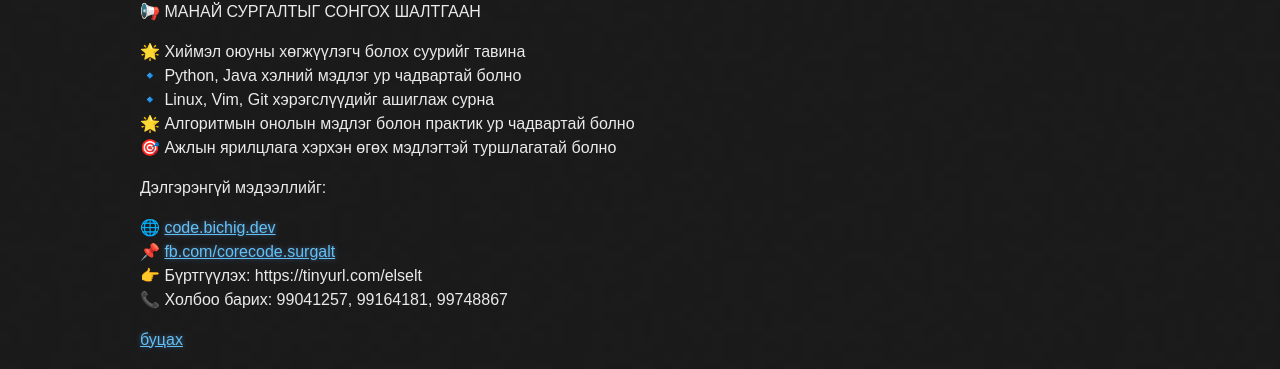
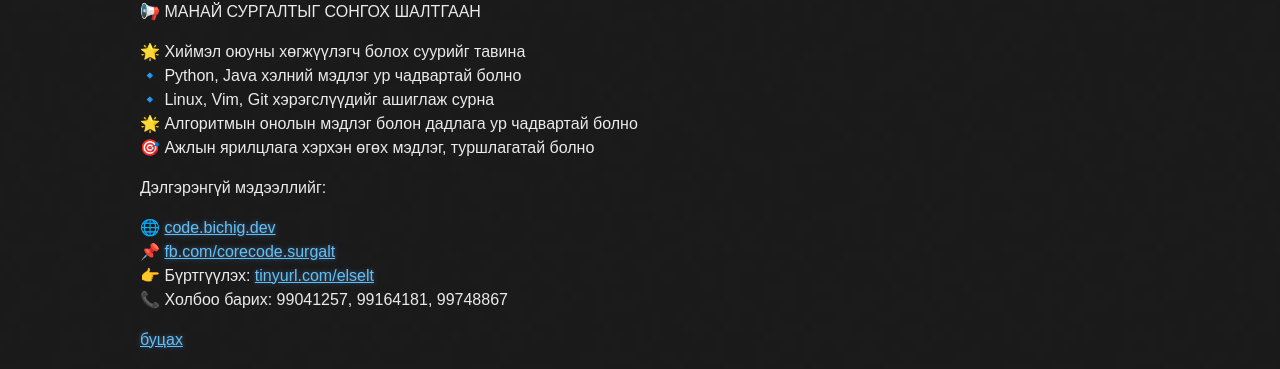
Before and after one commit to ganaatulgaa/corecode, a Jekyll site: the page built from ads.md, in a window 1280 px wide. Shown: the part 1063-1432 px from the top of the page. Built offline with Jekyll 4.4.1, drawn with Linux system fonts in a browser that asks for light colours; our own code applies the rules of GitHub Pages for plain Markdown files.

Commit message:
Update ads.md

```diff
--- a/ads.md
+++ b/ads.md
@@ -27,14 +27,14 @@ layout: default
 🌟 Хиймэл оюуны хөгжүүлэгч болох суурийг тавина\
 🔹 Python, Java хэлний мэдлэг ур чадвартай болно\
 🔹 Linux, Vim, Git хэрэгслүүдийг ашиглаж сурна\
-🌟 Алгоритмын онолын мэдлэг болон практик ур чадвартай болно\
-🎯 Ажлын ярилцлага хэрхэн өгөх мэдлэгтэй туршлагатай болно
+🌟 Алгоритмын онолын мэдлэг болон дадлага ур чадвартай болно\
+🎯 Ажлын ярилцлага хэрхэн өгөх мэдлэг, туршлагатай болно
 
 Дэлгэрэнгүй мэдээллийг:
 
 🌐 [code.bichig.dev](https://code.bichig.dev) \
 📌 [fb.com/corecode.surgalt](https://fb.com/corecode.surgalt) \
-👉 Бүртгүүлэх: https://tinyurl.com/elselt \
+👉 Бүртгүүлэх: [tinyurl.com/elselt](https://tinyurl.com/elselt) \
 📞 Холбоо барих: 99041257, 99164181, 99748867
 
 
```
